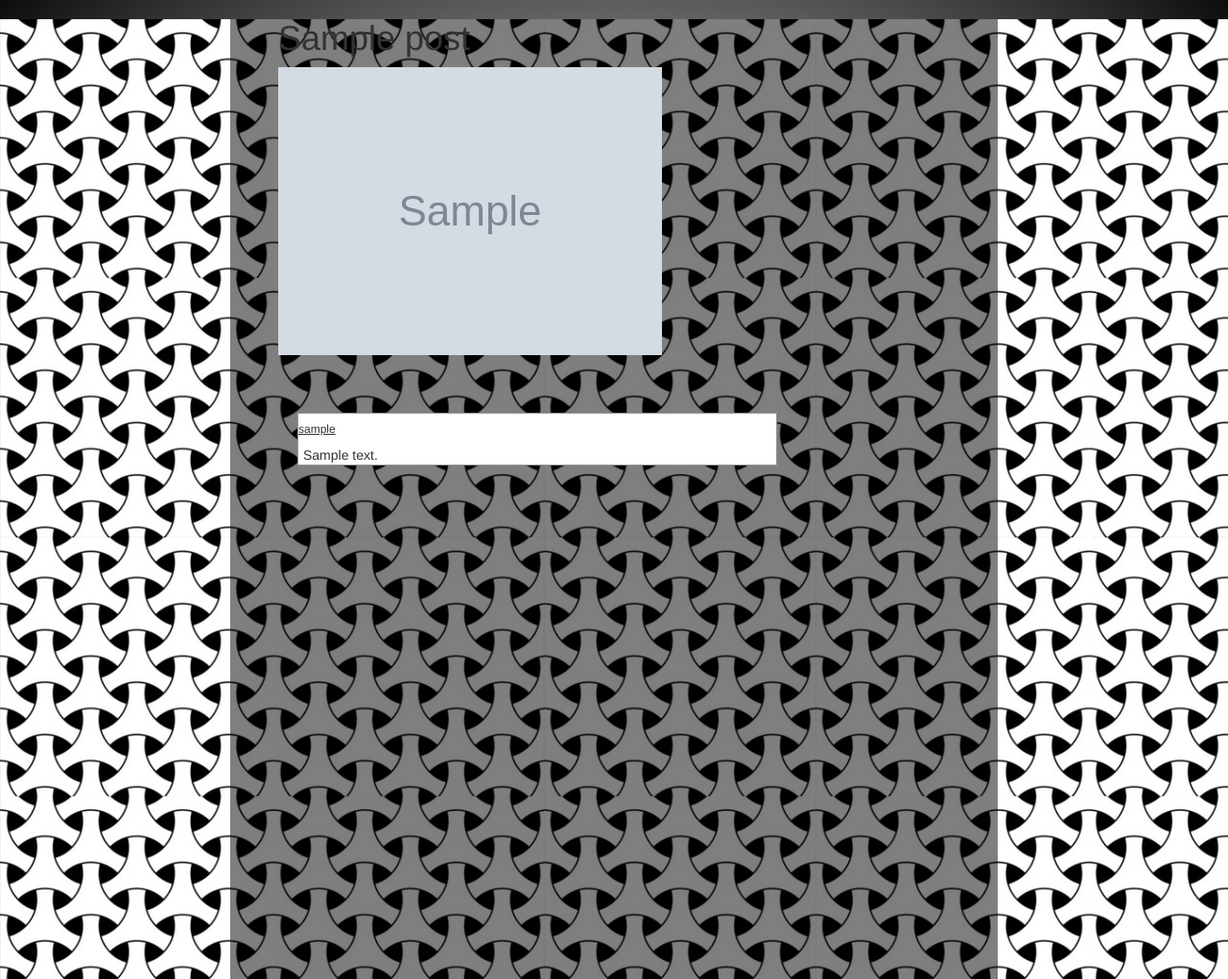
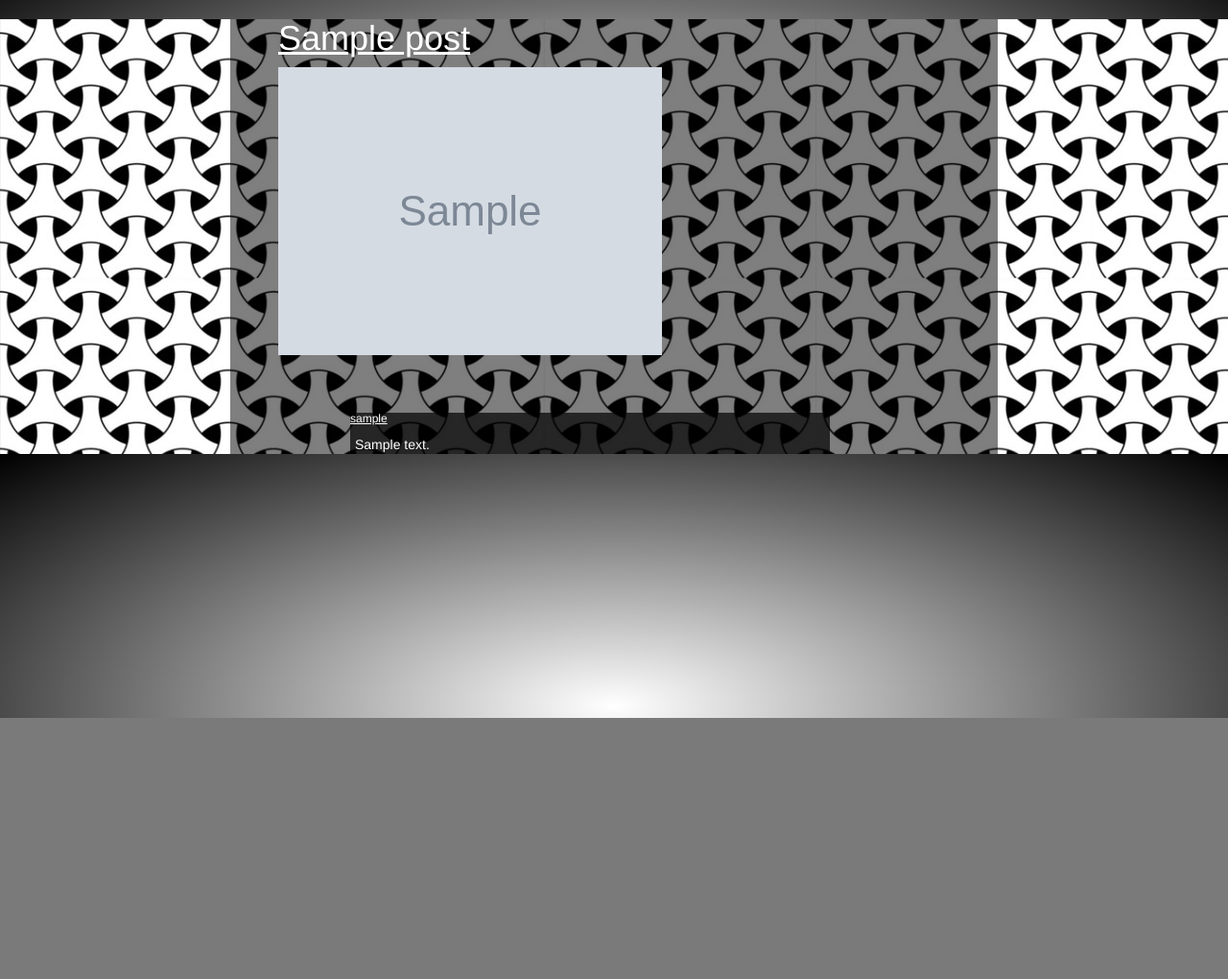
Before and after one commit to Squadella/PotentialMeme, a Django app: page /images/1/ in a window 1280 px wide. Shown: the part 52-1072 px from the top of the page at 96% size. After the commit the page ends 800 px from the top, so only its background shows below. Run offline with Django 3.2, Linux system fonts and the light colour scheme; tables that the repository leaves empty hold one stand-in row (values such as "Sample post"); grey boxes marked "Sample" are stand-in pictures; some libraries are stand-ins or nearby versions.

Commit message:
Merge branch 'Backend' into FrontEnd
# Conflicts:
#	images/templates/images/detail.html
#	images/templates/images/index.html (reverted from commit ccc0ef6ae76ab6af1df9240c67f6fe7b703e214e)

```diff
--- a/images/models.py
+++ b/images/models.py
@@ -6,7 +6,7 @@ from django.contrib.auth.models import User
 class Post(models.Model):
     author = models.ForeignKey(User)
     title = models.CharField(max_length=250)
-    image = models.ImageField()
+    image = models.FileField()
     description = models.CharField(max_length=10000)
 
     def get_absolute_url(self):
--- a/images/templates/images/detail.html
+++ b/images/templates/images/detail.html
@@ -2,17 +2,21 @@
 
 {% block body %}
 {% load staticfiles %}
+<link rel="stylesheet" href="https://maxcdn.bootstrapcdn.com/bootstrap/3.3.7/css/bootstrap.min.css" integrity="sha384-BVYiiSIFeK1dGmJRAkycuHAHRg32OmUcww7on3RYdg4Va+PmSTsz/K68vbdEjh4u" crossorigin="anonymous">
+<link rel="stylesheet" href="{% static '/css/index.css' %}">
+<body>
 
-<div style="background-image: url({% static '/img/motif.jpg' %});height: 1000px">
-    <div style="background-color: rgba(0,0,0,0.5); margin-left: auto; margin-right: auto; width: 800px;height: 1000px;">
+<div style="background-image: url({% static '/img/motif.jpg' %});height: 100%">
+    <div style="background-color: rgba(0,0,0,0.5); margin-left: auto; margin-right: auto; width: 800px;height: 100%;">
         <div style="margin-left: auto; margin-right: auto; width: 800px;">
-            <h1 style="margin-left: 50px">{{ post.title }} </h1>
+            <h1 style="margin-left: 50px; color: white"><u>{{ post.title }}</u></h1>
             <body>
             <div style="margin-left: 50px; opacity: 1">
                 <div style="max-width: 700px">
                     <a href="{{ post.image.url }}"><img src="{{ post.image.url }}"class="img-responsive" style="max-width: 100%; height: auto; display: block; margin-bottom: 10px"></a>
                 </div>
                 {% if user.is_authenticated %}
+
                     <div style="float: left; width: 50%">
                     {% if post.favorite_set.all %}
                         {% for upVote in post.favorite_set.all %}
@@ -27,8 +31,7 @@
                     {% else %}
                         <span><input style="margin-left: 4%" type="button" class="btn btn-warning" id="{{ post.id }}" value="Fav"></span>
                     {% endif %}
-                        <a href="{% url 'images:comment' post.id%}" class="btn btn-primary" style="color: white">Comment</a>
-                        {% if post.user == user%}
+                        <div class="btn btn-primary"><a href="{% url 'images:comment' post.id%}" style="color: white">Comment</a></div>
                         <a><form action="{% url 'images:UpdatePost' post.id %}" method="post">
                             {% csrf_token %}
                             <input type="submit" class="btn btn-info" value="Update">
@@ -37,7 +40,6 @@
                             {% csrf_token %}
                             <input type="submit" class="btn btn-danger" value="DELETE">
                         </form></a>
-                        {% endif %}
                     </div>
                     <div style="margin-left: 80%">
                         <li style="list-style: none">
@@ -59,12 +61,12 @@
                 {% endif %}
                 <br>
                 <br>
-                <div style="margin-left: 20px; margin-top: 10px">
+                <div style="margin-left: 10%; margin-top: 10px">
                     {% if post.comment_set.all %}
                         {% for comment in post.comment_set.all %}
-                            <div style="background-color: white;border: solid 1px rgb(150, 150, 150); margin-top: 3px; width: 500px">
-                                <h6><u>{{ comment.author }}</u></h6>
-                                <div style="margin-left: 5px"><li>{{ comment.content }}</li></div>
+                            <div style="background-color: rgba(0,0,0,0.7); margin-top: 3px; width: 500px">
+                                <h6 style="color: white"><u>{{ comment.author }}</u></h6>
+                                <div style="margin-left: 5px; overflow:auto; color: white"><li>{{ comment.content }}</li></div>
                             </div>
                             {% if user.is_authenticated and user == comment.author %}
                                 <form action="{% url 'images:DeleteComment' comment.pk %}" method="post">
@@ -81,9 +83,6 @@
     </div>
 </div>
 
-
-<link rel="stylesheet" href="https://maxcdn.bootstrapcdn.com/bootstrap/3.3.7/css/bootstrap.min.css" integrity="sha384-BVYiiSIFeK1dGmJRAkycuHAHRg32OmUcww7on3RYdg4Va+PmSTsz/K68vbdEjh4u" crossorigin="anonymous">
-<link rel="stylesheet" href="{% static 'css/index.css' %}">
 <script src="https://ajax.googleapis.com/ajax/libs/jquery/3.1.1/jquery.min.js"></script>
 <script src="{% static 'js/main.js' %}"></script>
 </body>
--- a/images/templates/images/index.html
+++ b/images/templates/images/index.html
@@ -66,7 +66,9 @@
                     <img src="{% static 'img/separator.png' %}" style="margin-left: auto;margin-right: auto; max-width: 100%;">
                     </div>
                 </div>
-            {% endfor %}
+                {% endfor %}
+
+
         </ul>
         {% if is_paginated %}
             <div class="pagination">
@@ -89,6 +91,7 @@
 
 </div>
 
+
     <script src="https://ajax.googleapis.com/ajax/libs/jquery/3.1.1/jquery.min.js"></script>
     <script src="{% static 'js/main.js' %}"></script>
 
```
Also changed, not shown: images/migrations/0009_auto_20161117_1416.py (deleted). Lines whose indentation alone changed are shown as unchanged.
